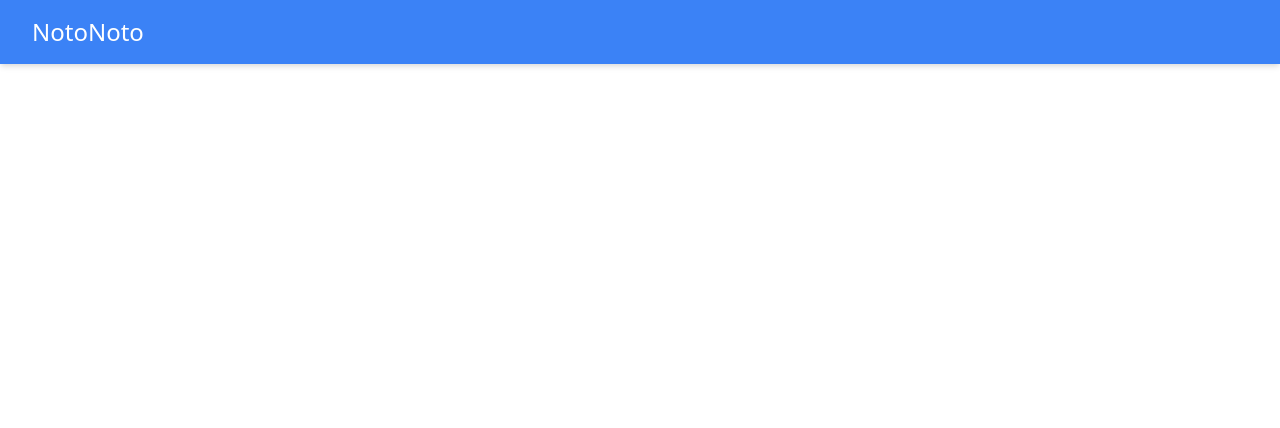
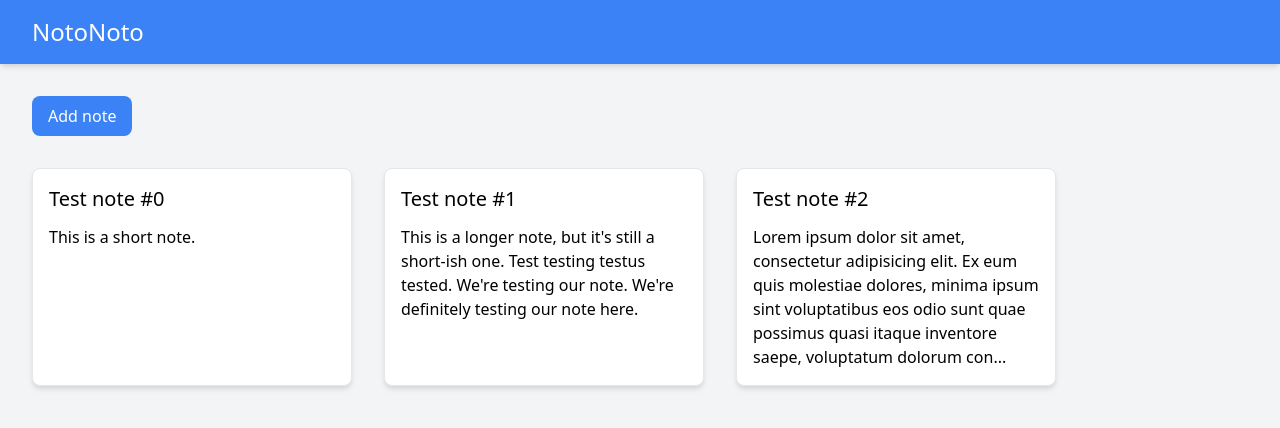
Before and after one commit to fran-exfer/noto-noto, a React (Create React App) app: page / in a window 1280 px wide. Shown: the top 428 px of the page. Built offline with nearby package versions, Linux system fonts and the light colour scheme.

Commit message:
Mock some UI, notes.

```diff
--- a/src/App.js
+++ b/src/App.js
@@ -1,11 +1,35 @@
-import React from 'react';
+import React, { useState } from 'react';
 import { BrowserRouter as Router } from 'react-router-dom';
 import Nav from './components/Nav';
+import NoteList from './components/NoteList';
 
 export default function App() {
+  const [notes, setNotes] = useState([
+    {
+      id: '224',
+      title: 'Test note #0',
+      content: 'This is a short note.',
+    },
+    {
+      id: '1234',
+      title: 'Test note #1',
+      content:
+        "This is a longer note, but it's still a short-ish one. Test testing testus tested. We're testing our note. We're definitely testing our note here.",
+    },
+    {
+      id: '3443',
+      title: 'Test note #2',
+      content:
+        'Lorem ipsum dolor sit amet, consectetur adipisicing elit. Ex eum quis molestiae dolores, minima ipsum sint voluptatibus eos odio sunt quae possimus quasi itaque inventore saepe, voluptatum dolorum consequatur hic? Ex eum quis molestiae dolores, minima ipsum sint voluptatibus eos odio sunt.',
+    },
+  ]);
+
   return (
-    <Router>
-      <Nav />
-    </Router>
+    <main className="flex flex-col h-screen">
+      <Router>
+        <Nav />
+        <NoteList notes={notes} />
+      </Router>
+    </main>
   );
 }
--- a/src/components/Nav.js
+++ b/src/components/Nav.js
@@ -2,7 +2,7 @@ import React from 'react';
 
 export default function Nav() {
   return (
-    <nav className="bg-blue-500 text-white | px-8 py-4 | shadow-md">
+    <nav className="bg-blue-500 text-white | relative px-8 py-4 | shadow-md">
       <h1 className="text-2xl">NotoNoto</h1>
     </nav>
   );
--- /dev/null
+++ b/src/components/Note.js
@@ -0,0 +1,13 @@
+import React from 'react';
+
+export default function Note({ note }) {
+  return (
+    <article className="bg-white hover:bg-blue-50 cursor-pointer transition-all rounded-lg p-4 shadow-md border border-gray-200 | w-full md:max-w-xs max-h-60 | md:mr-8 mb-8">
+      <h1 className="text-xl mb-3">{note.title}</h1>
+      <p>
+        {note.content.substring(0, 200).trim()}
+        {note.content.length > 200 ? '...' : ''}
+      </p>
+    </article>
+  );
+}
--- /dev/null
+++ b/src/components/NoteList.js
@@ -0,0 +1,19 @@
+import React from 'react';
+import Note from './Note';
+
+export default function NoteList({ notes }) {
+  return (
+    <>
+      <section className="bg-gray-100 | p-8">
+        <button className="bg-blue-500 hover:bg-blue-400 active:bg-blue-700 focus:ring-2 focus:ring-blue-700 transition-all text-white | px-4 py-2 | rounded-lg">
+          Add note
+        </button>
+      </section>
+      <section className="bg-gray-100 | flex-1 | p-8 pt-0 | flex flex-wrap content-start">
+        {notes.map((note) => (
+          <Note note={note} />
+        ))}
+      </section>
+    </>
+  );
+}
--- a/src/index.css
+++ b/src/index.css
@@ -2,3 +2,12 @@
 @tailwind base;
 @tailwind components;
 @tailwind utilities;
+
+html,
+body {
+  height: 100%;
+}
+
+button:focus {
+  outline: none;
+}
--- a/tailwind.config.js
+++ b/tailwind.config.js
@@ -5,7 +5,9 @@ module.exports = {
     extend: {},
   },
   variants: {
-    extend: {},
+    extend: {
+      backgroundColor: ['active'],
+    },
   },
   plugins: [],
 };
```
